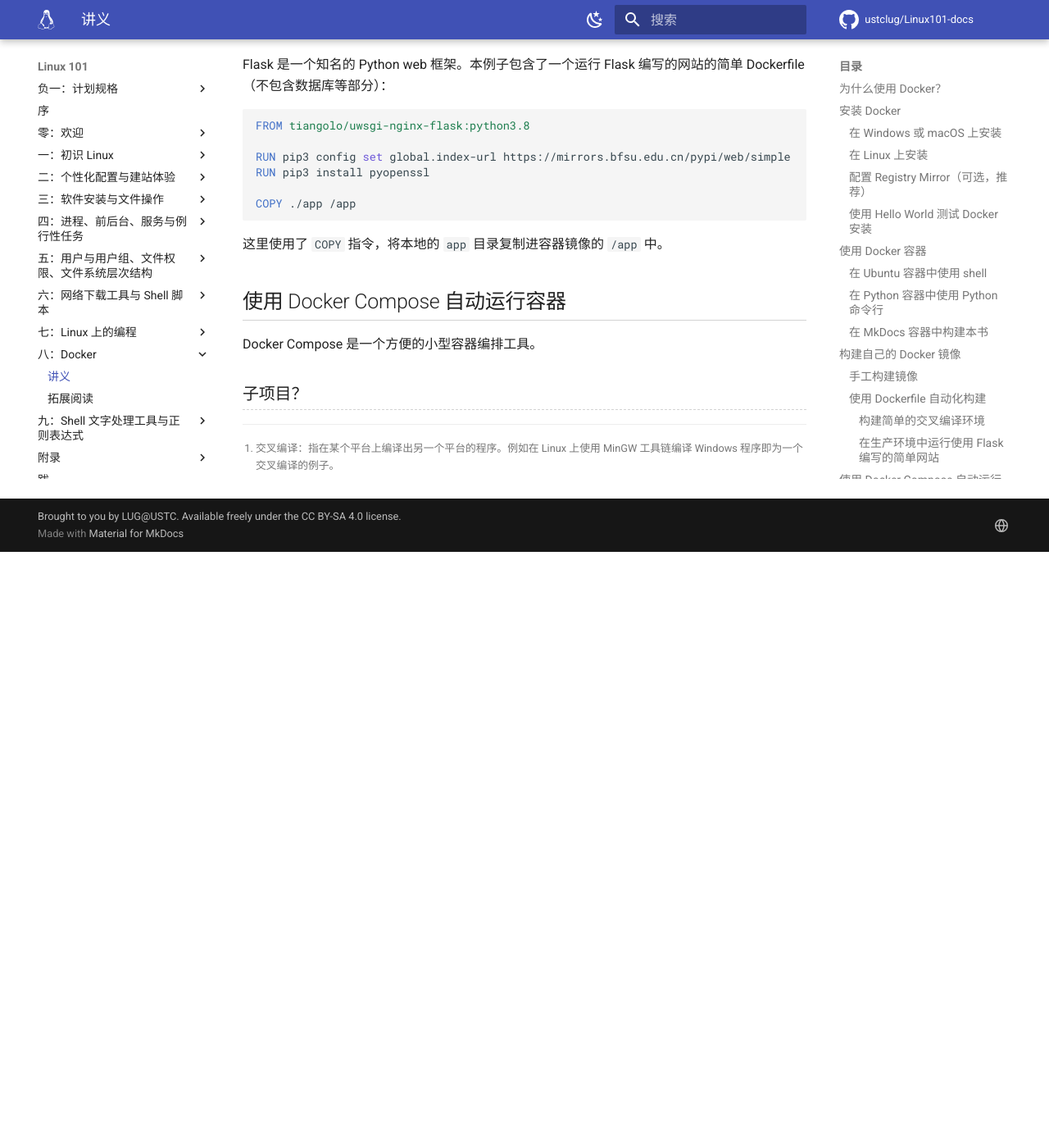
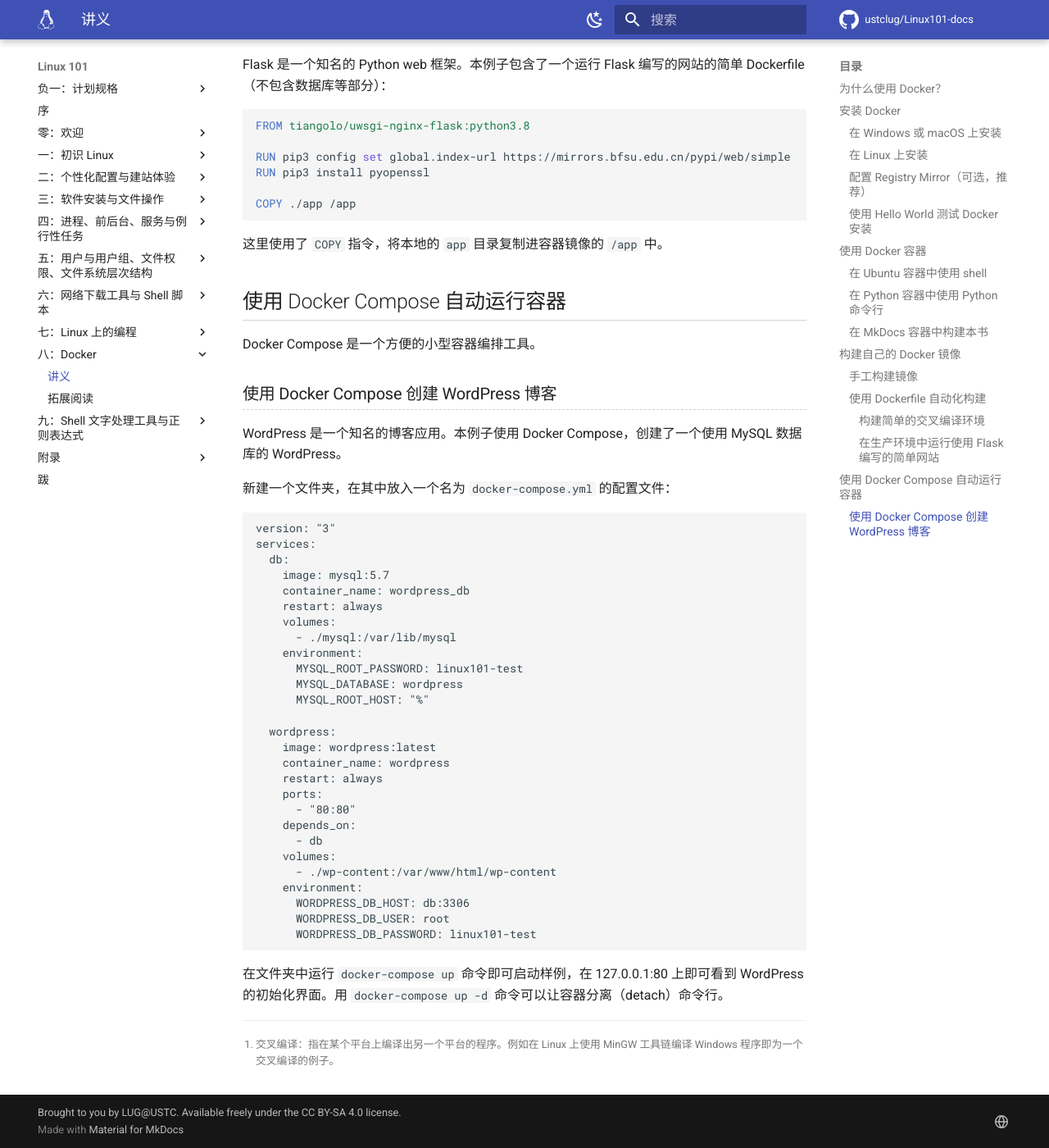
Before and after one commit to ustclug/Linux101-docs, an MkDocs documentation site: the page built from docs/Ch08/index.md, in a window 1280 px wide and 1400 px high, scrolled down 8372 px. Shown: the whole window at 82% size. Built offline with MkDocs 1.6.1 and Material for MkDocs 9.7.7, drawn with Linux system fonts in a browser that asks for light colours; comment, search, counter and statistics services are not loaded; before the commit the page ends 9045 px from its top, so only the background shows below that.

Commit message:
ch8 add docker compose

````diff
--- a/docs/Ch08/index.md
+++ b/docs/Ch08/index.md
@@ -343,6 +343,42 @@
 
 Docker Compose 是一个方便的小型容器编排工具。
 
-### 子项目？
+### 使用 Docker Compose 创建 WordPress 博客 {#use-docker-compose-build-wordpress-with-mysql}
+
+WordPress 是一个知名的博客应用。本例子使用 Docker Compose，创建了一个使用 MySQL 数据库的 WordPress。
+
+新建一个文件夹，在其中放入一个名为 `docker-compose.yml` 的配置文件：
+
+```docker-compose
+version: "3"
+services:
+  db:
+    image: mysql:5.7
+    container_name: wordpress_db
+    restart: always
+    volumes:
+      - ./mysql:/var/lib/mysql
+    environment:
+      MYSQL_ROOT_PASSWORD: linux101-test
+      MYSQL_DATABASE: wordpress
+      MYSQL_ROOT_HOST: "%"
+
+  wordpress:
+    image: wordpress:latest
+    container_name: wordpress
+    restart: always
+    ports:
+      - "80:80"
+    depends_on:
+      - db
+    volumes:
+      - ./wp-content:/var/www/html/wp-content
+    environment:
+      WORDPRESS_DB_HOST: db:3306
+      WORDPRESS_DB_USER: root
+      WORDPRESS_DB_PASSWORD: linux101-test
+```
+
+在文件夹中运行 `docker-compose up` 命令即可启动样例，在 127.0.0.1:80 上即可看到 WordPress 的初始化界面。用 `docker-compose up -d` 命令可以让容器分离（detach）命令行。
 
 [^1]: 交叉编译：指在某个平台上编译出另一个平台的程序。例如在 Linux 上使用 MinGW 工具链编译 Windows 程序即为一个交叉编译的例子。
````
